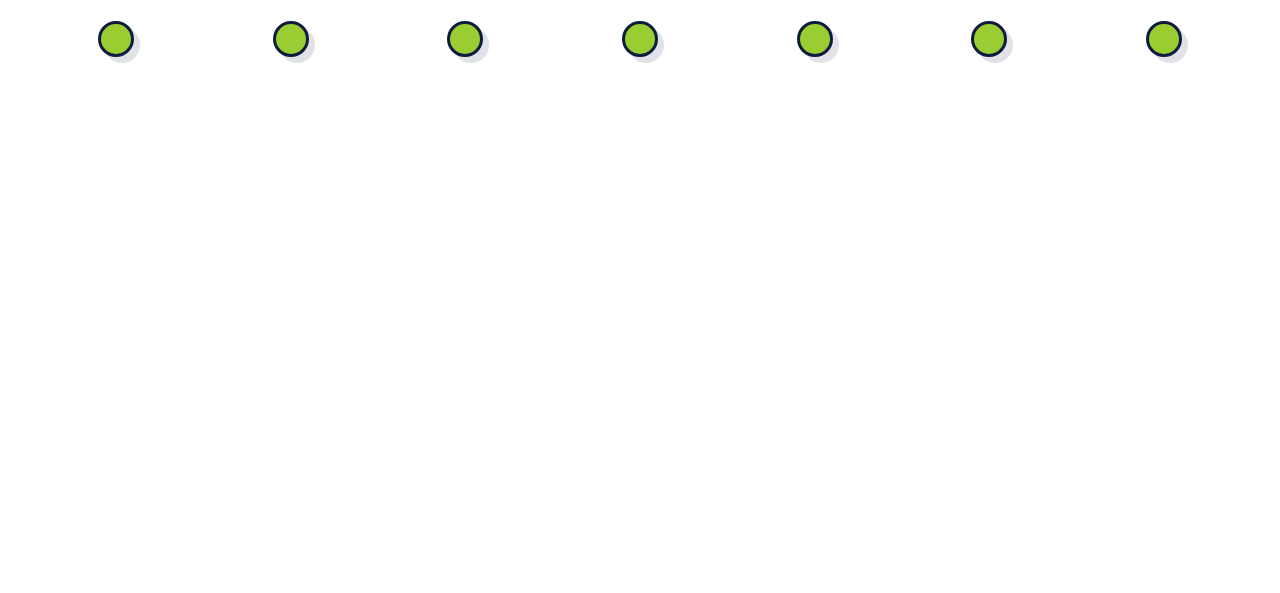
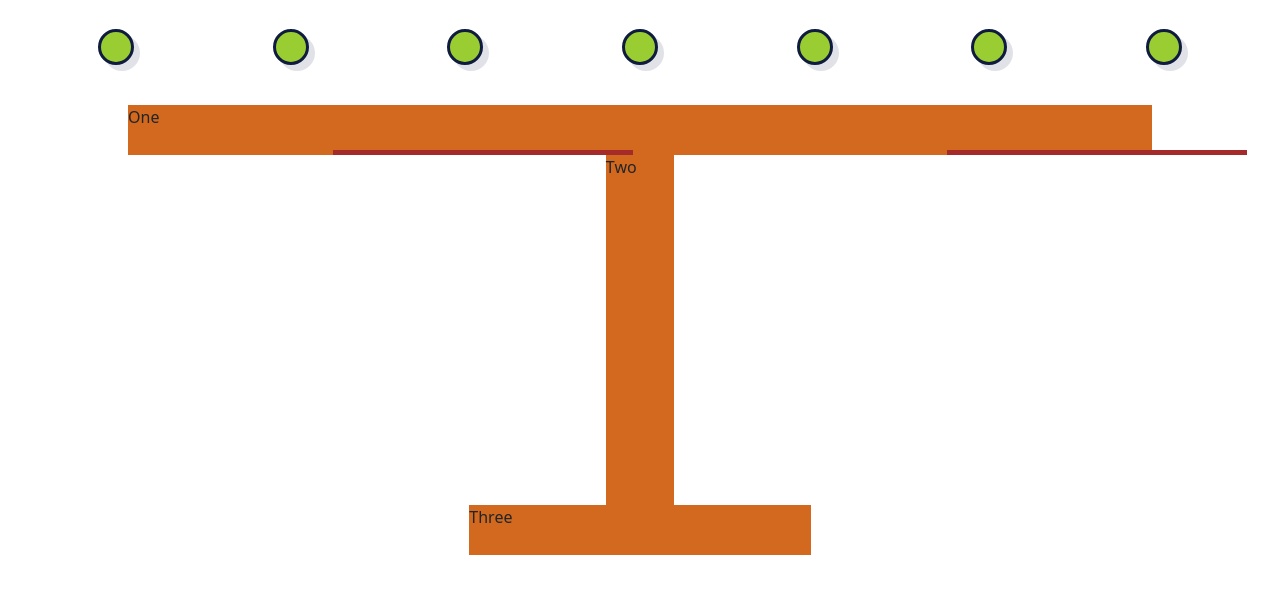
Before and after one commit to imanonion/hooked, a plain HTML site: page hooked-game/index.html in a window 1280 px wide. Shown: the part 57-650 px from the top of the page. Drawn offline with nearby package versions, Linux system fonts and the light colour scheme.

Commit message:
added toy and swinging motion

```diff
--- a/hooked-game/index.html
+++ b/hooked-game/index.html
@@ -22,31 +22,12 @@
     <body>
 
         <!-- Creating nametags for Player 1 and Player 2 -->
-        <div id="wrapper">
+        <div id="header">
             <h1 id="playerOne-nametag">Player 1</h1>
             <h1 id="playerTwo-nametag">Player 2</h1>
         </div>
 
-        <!-- <div class="container">
-            <div class="row">
-              <div class="col" id="counterOne">
-              </div>
-              <div class="col" id="counterTwo">
-              </div>
-              <div class="col" id="counterThree">
-              </div>
-              <div class="col" id="counterFour">
-              </div>
-              <div class="col" id="counterFive">
-              </div>
-              <div class="col" id="counterSix">
-              </div>
-              <div class="col" id="counterSeven">
-              </div>
-            </div>
-        </div> -->
-
-        <div class="container">
+        <div class="container counters">
           <div class="counter" id="item-0"></div>
           <div class="counter" id="item-1"></div>
           <div class="counter" id="item-2"></div>
@@ -55,6 +36,21 @@
           <div class="counter" id="item-5"></div>
           <div class="counter" id="item-6"></div>
         </div>
+
+        <div class="grid-wrapper">
+          <div class="grid">
+            <div class="box1">One</div>
+            <div class="box2">Two</div>
+            <div class="box3">Three</div>
+            <div class="box4">
+              <div class="line" id="line2"></div>
+            </div>
+            <div class="box5">
+              <div class="line" id="line1"></div>
+            </div>
+          </div>
+        </div>
+
 
         <script src="main.js"></script>
         <script
@@ -66,3 +62,25 @@
     </body>
 
 </html>
+
+<!-- unused code -->
+
+<!-- originally created counters using bootstrap, but changed to using flexbox -->
+    <!-- <div class="container">
+        <div class="row">
+          <div class="col" id="counterOne">
+          </div>
+          <div class="col" id="counterTwo">
+          </div>
+          <div class="col" id="counterThree">
+          </div>
+          <div class="col" id="counterFour">
+          </div>
+          <div class="col" id="counterFive">
+          </div>
+          <div class="col" id="counterSix">
+          </div>
+          <div class="col" id="counterSeven">
+          </div>
+        </div>
+    </div> -->
--- a/hooked-game/style.css
+++ b/hooked-game/style.css
@@ -10,6 +10,98 @@ h1 {
     float: right;
 }
 
+.container {
+    display: flex;
+    justify-content: space-between;
+    margin: 1vh 0;
+}
+
+.counter {
+    background: yellowgreen;
+    border: 0.1875em solid #0F1C3F;
+    border-radius: 50%;
+    box-shadow: 0.375em 0.375em 0 0 rgba(15, 28, 63, 0.125);
+    height: 36px;
+    width: 36px;
+    margin: 1em;
+}
+
+.grid-wrapper {
+    margin: 3vh 0;
+}
+
+.grid {
+    display: grid;
+    grid-template-columns: repeat(15, 1fr);
+    grid-auto-rows: 50px;
+    padding-left: 10vw;
+    padding-right: 10vw;
+  }
+
+.box1 {
+    grid-column-start: 1;
+    grid-column-end: 16;
+    grid-row-start: 1;
+    grid-row-end: 2;
+    background-color:chocolate;
+}
+
+.box2 {
+    grid-column-start: 8;
+    grid-column-end: 9;
+    grid-row-start: 2;
+    grid-row-end: 9;
+    background-color: chocolate;
+}
+
+.box3 {
+    grid-column-start: 6;
+    grid-column-end: 11;
+    grid-row-start: 9;
+    grid-row-end: 10;
+    background-color: chocolate;
+}
+
+@keyframes swinging{
+    0%{transform: rotate(-90deg);}
+    50%{transform: rotate(90deg);}
+    100%{transform: rotate(-90deg);}
+}
+
+.line{
+  height: 300px;
+  width: 5px;
+  background: brown;
+}
+
+.box4 {
+    grid-column-start: 13;
+    grid-column-end: 14;
+    grid-row-start: 2;
+    grid-row-end: 3;
+    transform-origin: 0 0;
+    animation: swinging 2.5s ease-in-out forwards infinite;
+}
+
+.box5 {
+    grid-column-start: 4;
+    grid-column-end: 5;
+    grid-row-start: 2;
+    grid-row-end: 3;
+    transform-origin: 0 0;
+    animation: swinging 2.5s ease-in-out forwards infinite;
+}
+
+
+
+/* .box {
+    -webkit-transform-origin: 0 0%;
+    -webkit-animation: swinging 2s ease-in-out forwards;
+    transform-origin: 0 0;
+    animation: swinging 2.5s ease-in-out forwards infinite;
+} */
+
+/* Unused codes */
 /* .container {
     text-align: center;
     width: 100px;
@@ -17,6 +109,12 @@ h1 {
     overflow: hidden;
 }
 
+.container {
+    display: flex;
+    flex-wrap: wrap;
+    justify-content: center;
+    align-items: center;
+}
 
 /* make circles */
 /* .col {
@@ -29,23 +127,3 @@ h1 {
     margin: 1em;
     object-fit: contain;
 }    */
-
-.container {
-    /* display: flex;
-    flex-wrap: wrap;
-    justify-content: center;
-    align-items: center; */
-    display: flex;
-    justify-content: space-between;
-}
-
-.counter {
-    background: yellowgreen;
-    border: 0.1875em solid #0F1C3F;
-    border-radius: 50%;
-    box-shadow: 0.375em 0.375em 0 0 rgba(15, 28, 63, 0.125);
-    height: 36px;
-    width: 36px;
-    margin: 1em;
-    object-fit: contain;
-}
```
